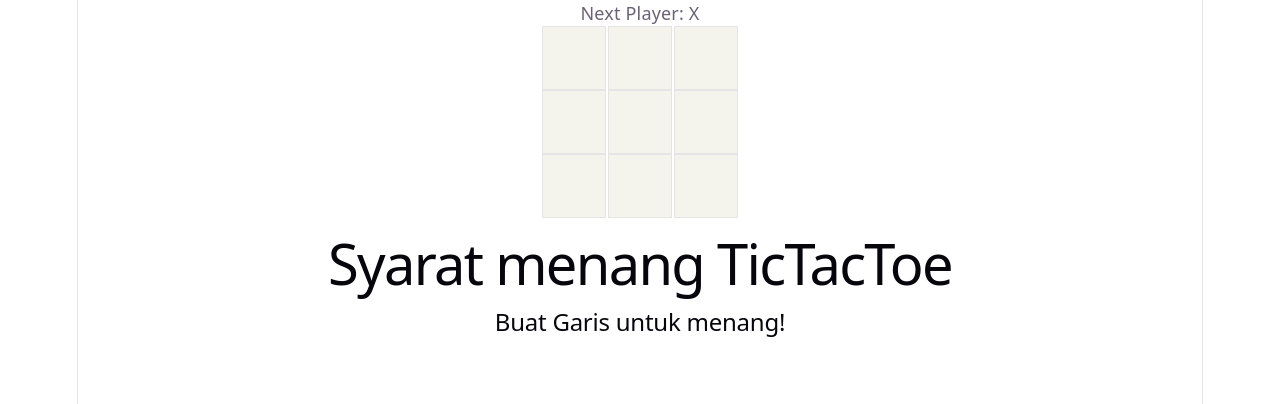
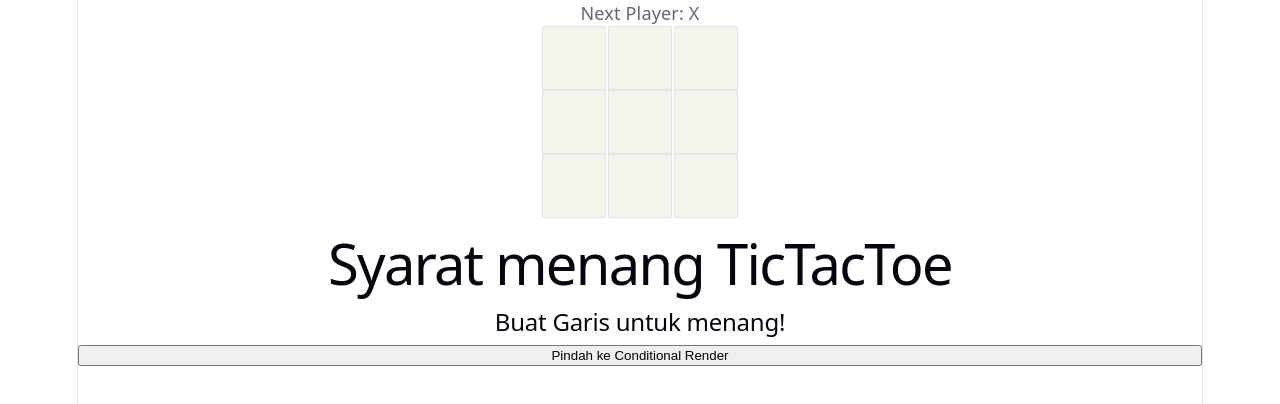
Before and after one commit to syams-savero/React, a React (Vite) app: page / in a window 1280 px wide. Shown: the top 404 px of the page. Built offline with nearby package versions, Linux system fonts and the light colour scheme.

Commit message:
add button to change view

```diff
--- a/src/App.jsx
+++ b/src/App.jsx
@@ -1,6 +1,7 @@
 import { useState } from 'react';
 import './App.css';
 import Syarat from './components.jsx';
+import PackingList from './conditionalRender.jsx';
 
 function Square({ value, onSquareClick }) {
   return (
@@ -13,6 +14,7 @@ function Square({ value, onSquareClick }) {
 export default function Board() {
   const [xIsNext, setXIsNext] = useState(true);
   const [squares, setSquares] = useState(Array(9).fill(null));
+  const [view, setView] = useState('game');
 
   function handleClick(i) {
     if (squares[i] || calculateWinner(squares)) {
@@ -36,6 +38,10 @@ export default function Board() {
     status = 'Next Player: ' + (xIsNext ? 'X' : 'O');
   }
 
+  if (view === 'packing') {
+    return <PackingList />;
+  }
+
   return (
     <>
       <div className="status">{status}</div>
@@ -55,6 +61,7 @@ export default function Board() {
         <Square value={squares[8]} onSquareClick={() => handleClick(8)} />
       </div>
       <Syarat />
+      <button onClick={() => setView('packing')}>Pindah ke Conditional Render</button>
     </>
   );
 }
```
